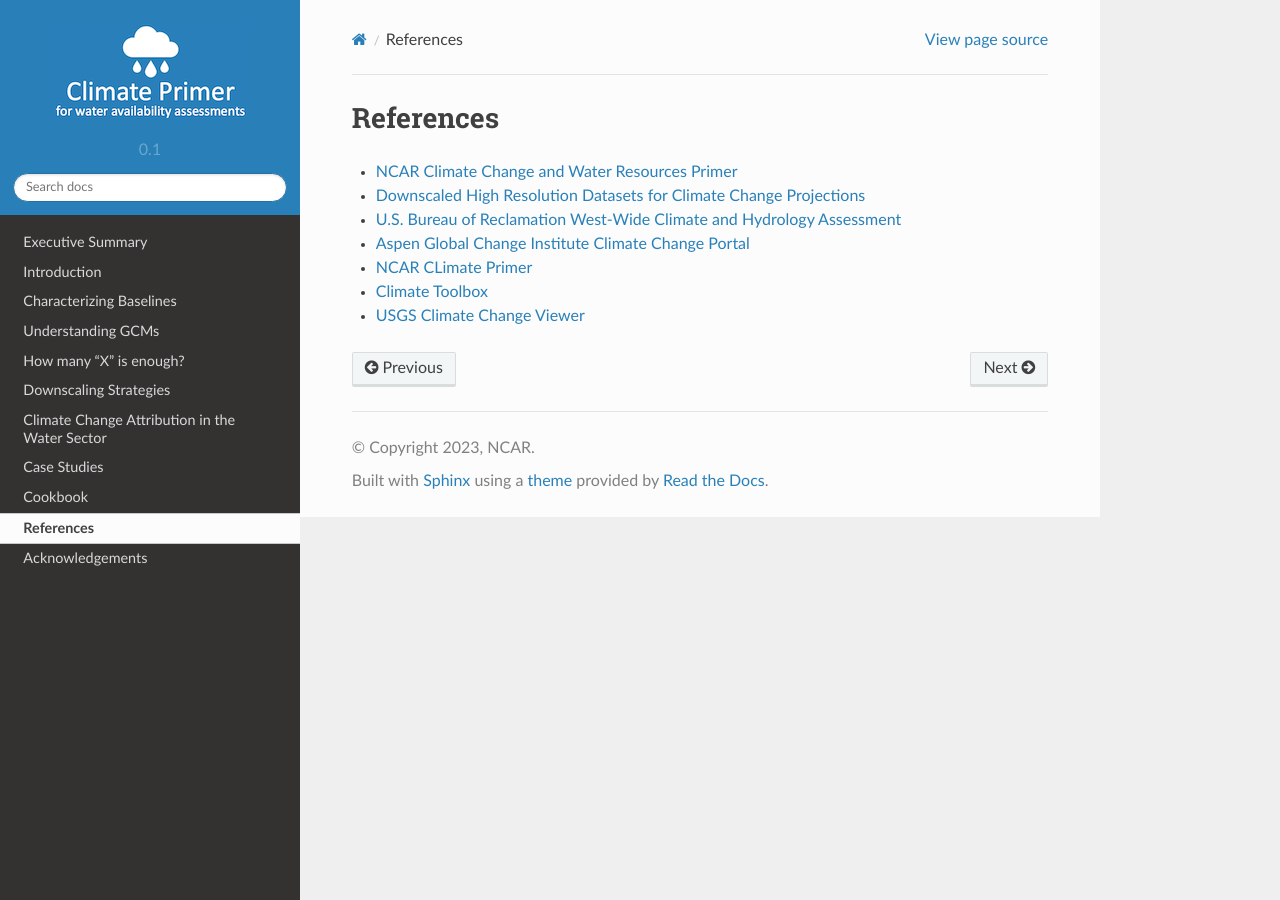
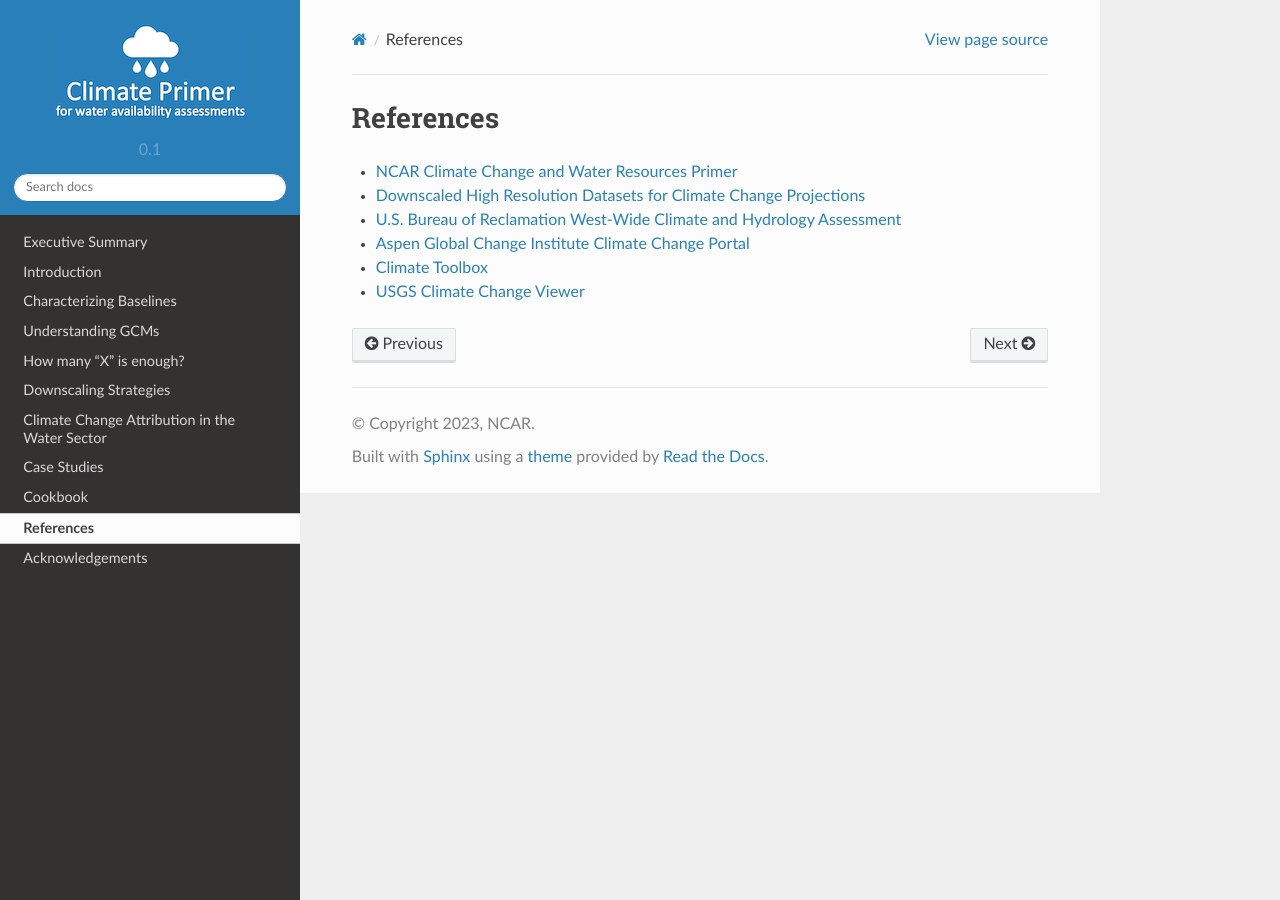
Before and after one commit to aubreyd/sphinx-test, a Sphinx documentation site: the page built from doc/references.rst, in a window 1280 px wide. Built offline with Sphinx 7.4.7 and the Read the Docs theme 2.0.0, drawn with Linux system fonts in a browser that asks for light colours.

Commit message:
Update references.rst

```diff
--- a/doc/references.rst
+++ b/doc/references.rst
@@ -7,6 +7,5 @@ References
 - `Downscaled High Resolution Datasets for Climate Change Projections <https://www.enviro.wiki/index.php?title=Downscaled_High_Resolution_Datasets_for_Climate_Change_Projections>`_
 - `U.S. Bureau of Reclamation West-Wide Climate and Hydrology Assessment <https://www.usbr.gov/climate/secure/docs/2021secure/westwidesecurereport.pdf>`_
 - `Aspen Global Change Institute Climate Change Portal <https://www.agci.org/projects/climate-portal-guide>`_
-- `NCAR CLimate Primer <https://journals.plos.org/water/article?id=10.1371/journal.pwat.0000046>`_
 - `Climate Toolbox <https://climatetoolbox.org/>`_
 - `USGS Climate Change Viewer <https://www.usgs.gov/tools/national-climate-change-viewer-nccv>`_
```
